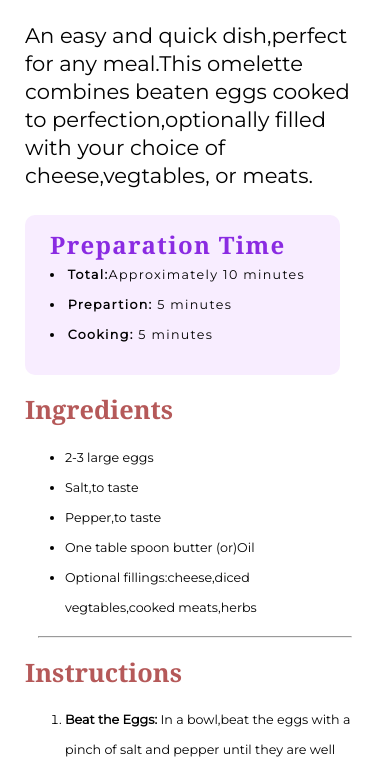
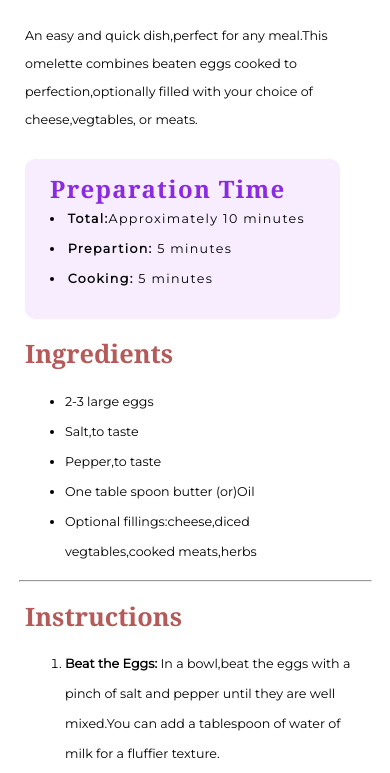
Before and after one commit to sivanantham1998/OmeletteRecipe, a plain HTML site: page index.html in a window 390 px wide. Shown: the part 310-1083 px from the top of the page. Drawn offline with Linux system fonts and the light colour scheme.

Commit message:
third update

```diff
--- a/Mobile.css
+++ b/Mobile.css
@@ -28,7 +28,7 @@
    }
    .para1
     {
-        /* font-size: 2.5vh; */
+        font-size: 1.5vh;
         /* font-family: 'Montserrat', sans-serif; */
         margin: 25px;
         line-height: 28px;
@@ -56,7 +56,7 @@
     }
     hr
     {
-        width: 80%;
+        width: 90%;
     }
     .instructions
     {
```
